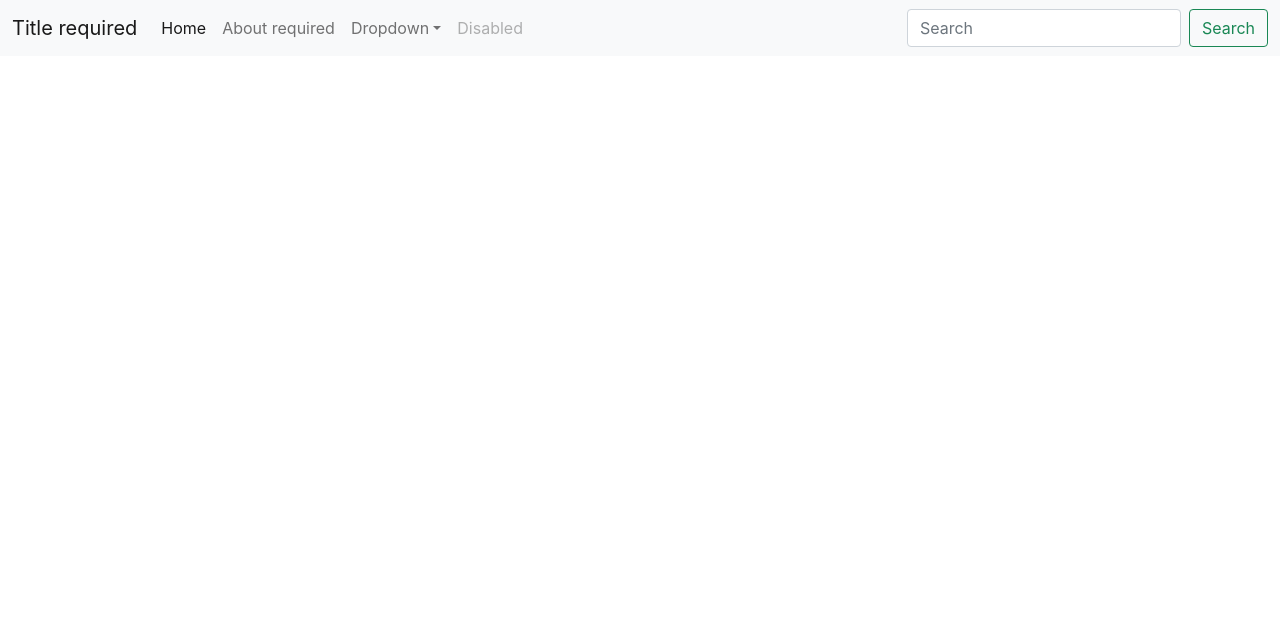
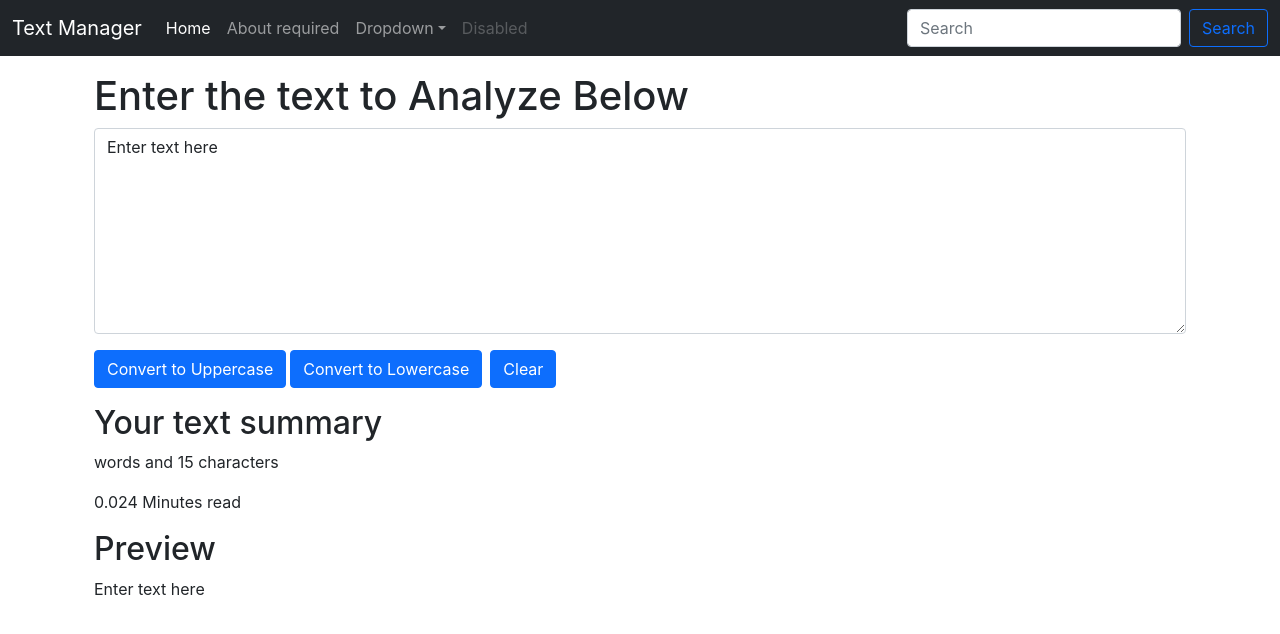
Before and after one commit to TheHimanshuDixit/Text-Manger, a React (Create React App) app: page / in a window 1280 px wide. Shown: the top 634 px of the page. Built offline with nearby package versions, Linux system fonts and the light colour scheme.

Commit message:
lerning folder shifted to another github

```diff
--- a/src/App.js
+++ b/src/App.js
@@ -1,11 +1,17 @@
 import './App.css';
 import Navbar from './Components/Navbar';
+import Textform from './Components/Textform';
 
 function App() {
   return (
     <>
-    <Navbar />
-    {/* <Navbar  title="Text Manager" abouttext="About Text Manager" />              passing props it is like an argument (object) */}
+      {/* <Navbar /> */}
+      {/* passing props it is like an argument (object) */}
+      {/* <Navbar  title="Text Manager" abouttext="About Text Manager" /> */}
+      <Navbar title="Text Manager" />
+      <div className="container my-3">
+        <Textform heading="Enter the text to Analyze Below"/>
+      </div>
     </>
   );
 }
--- a/src/Components/Navbar.js
+++ b/src/Components/Navbar.js
@@ -3,7 +3,7 @@
 
 export default function Navbar(props) {
     return (
-        <nav className="navbar navbar-expand-lg navbar-light bg-light">
+        <nav className="navbar navbar-expand-lg navbar-dark bg-dark">
             <div className="container-fluid">
                 <a className="navbar-brand" href="/">{props.title}</a>
                 <button className="navbar-toggler" type="button" data-bs-toggle="collapse" data-bs-target="/navbarSupportedContent" aria-controls="navbarSupportedContent" aria-expanded="false" aria-label="Toggle navigation">
@@ -34,7 +34,7 @@
                     </ul>
                     <form className="d-flex">
                         <input className="form-control me-2" type="search" placeholder="Search" aria-label="Search" />
-                        <button className="btn btn-outline-success" type="submit">Search</button>
+                        <button className="btn btn-outline-primary" type="submit">Search</button>
                     </form>
                 </div>
             </div>
--- /dev/null
+++ b/src/Components/Textform.js
@@ -0,0 +1,66 @@
+import React from 'react'
+import { useState } from 'react';
+
+export default function Textform(props) {
+    const handleUpClick = () => {
+        // console.log("Uppercase was clicked: " +  text);
+        let newText = text.toUpperCase();
+        setText(newText)
+    }
+
+    const handleLoClick = () => {
+        // console.log("Uppercase was clicked: " +  text);
+        let newText = text.toLowerCase();
+        setText(newText)
+    }
+
+    const handleclearClick = () => {
+        // console.log("Uppercase was clicked: " +  text);
+        let newText = "";
+        setText(newText)
+    }
+
+    const handleOnChange = (event) => {
+        // console.log("On change");
+        setText(event.target.value)
+    }
+
+    function countword() {
+        if (text === "") {
+            let w = text.split(" ");
+            return w.length - 1;
+        }
+        else {
+            let w = text.split(" ").length;
+            return w;
+        }
+    }
+
+    const [text, setText] = useState('Enter text here');
+    // text = "new text"; // Wrong way to change the state
+    // setText("new text"); // Correct way to change the state
+
+    return (
+        <>
+            <div className='container'>
+                <h1>{props.heading}</h1>
+                <div className="mb-3">
+                    {/* <label for="myBox" className="form-label">Example textarea</label> */}
+                    <textarea className="form-control" value={text} onChange={handleOnChange} id="myBox" rows="8"></textarea>
+                </div>
+                <button className="btn btn-primary" onClick={handleUpClick}>Convert to Uppercase</button>
+                <button className="btn btn-primary mx-1" onClick={handleLoClick}>Convert to Lowercase</button>
+                <button className="btn btn-primary mx-1" onClick={handleclearClick}>Clear</button>
+            </div>
+            <div className="container my-3">
+                <h2>Your text summary</h2>
+                {/* text.split(" ") will split words and form array */}
+                <p>{countword} words and {text.length} characters</p>
+                {/* <p>{0.008 * text.split(" ").length} Minutes read</p> */}
+                <p>{0.008 * countword()} Minutes read</p>
+                <h2>Preview</h2>
+                <p>{text}</p>
+            </div>
+        </>
+    )
+}
```
Also changed, not shown: Learning/JSXcomponents.js (deleted, +0 -17 lines), Learning/classComponent.js (deleted, +0 -29 lines), Learning/functionComponent.js (deleted, +0 -52 lines), Learning/module1.mjs (deleted, +0 -10 lines), Learning/module2.mjs (deleted, +0 -8 lines), Learning/ClickEvent.js (deleted).
